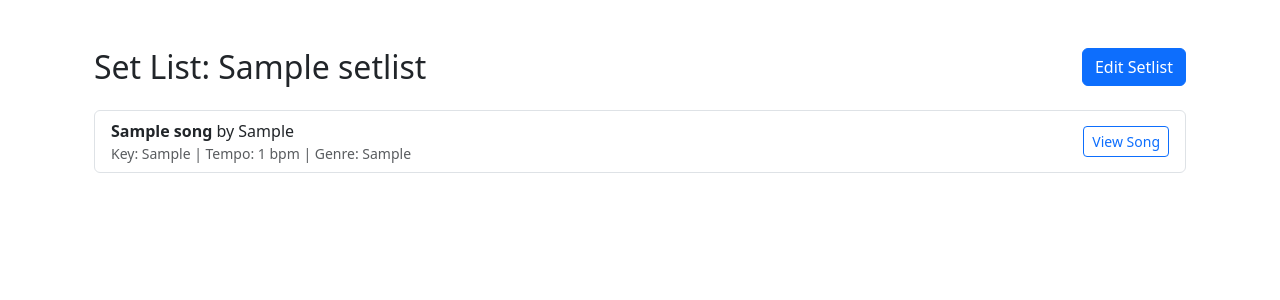
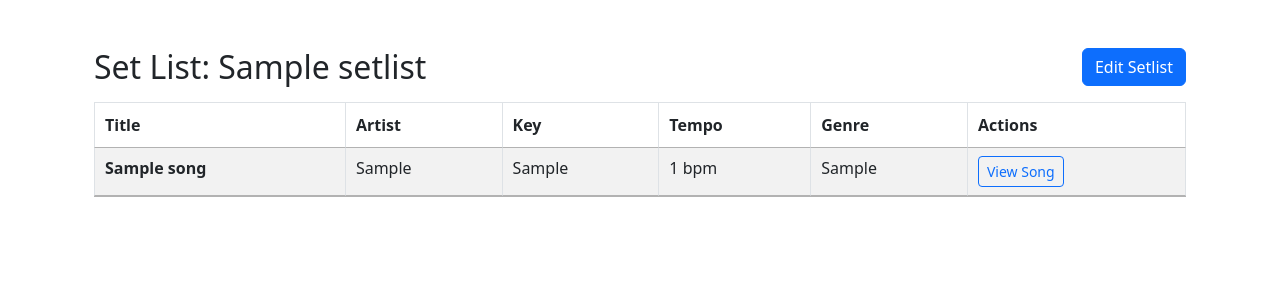
Before and after one commit to RichardModin/set_lists, a Django app: page /setlists/1/ in a window 1280 px wide. Shown: the part 104-404 px from the top of the page. Run offline with Django 5.2, Linux system fonts and the light colour scheme; a user stored in the database is signed in; tables that the repository leaves empty hold one stand-in row (values such as "Sample post"); some libraries are stand-ins or nearby versions.

Commit message:
feat: making setlist table a proper DataTable

```diff
--- a/templates/base.css
+++ b/templates/base.css
@@ -5,6 +5,7 @@
         padding: 0 !important;
     }
 
+    #songsTable,
     .navbar,
     .set-list-detail .btn,
     .song-detail .btn,
@@ -18,9 +19,16 @@
         width: 100% !important;
         border: 0 !important;
     }
+
+    .print-only {
+        display: block !important;
+    }
 }
 
-/*
+.print-only {
+    display: none;
+}
+
 #songs, #setlists, #notes {
     border-left: 1px solid #dee2e6;
     padding-left: 1rem;
@@ -29,4 +37,3 @@
     border-bottom: 1px solid #dee2e6;
     padding-bottom: 1rem;
 }
-*/
--- a/templates/core/setlist_detail.html
+++ b/templates/core/setlist_detail.html
@@ -10,7 +10,39 @@
   </div>
 
   {% if setlist.songs.all %}
-    <ul class="list-group mt-4">
+    <table id="songsTable" class="table table-striped table-bordered mt-4">
+      <thead>
+        <tr>
+          <th>Title</th>
+          <th>Artist</th>
+          <th>Key</th>
+          <th>Tempo</th>
+          <th>Genre</th>
+          <th>Actions</th>
+        </tr>
+      </thead>
+      <tbody>
+        {% for song in setlist.songs.all %}
+          <tr>
+            <td><strong>{{ song.title }}</strong></td>
+            <td>{{ song.artist }}</td>
+            <td>{{ song.key }}</td>
+            <td>{{ song.tempo }} bpm</td>
+            <td>{{ song.genre }}</td>
+            <td>
+              <a href="{% url 'songs:song_detail' song.id %}" class="btn btn-sm btn-outline-primary">View Song</a>
+            </td>
+          </tr>
+        {% endfor %}
+      </tbody>
+    </table>
+  {% else %}
+    <p class="mt-4">This setlist is currently empty.</p>
+  {% endif %}
+
+
+  {% if setlist.songs.all %}
+    <ul class="list-group mt-4 print-only">
       {% for song in setlist.songs.all %}
         <li class="list-group-item d-flex justify-content-between align-items-center">
           <div>
@@ -23,14 +55,25 @@
               </small>
             {% endif %}
           </div>
-          <div>
-            <a href="{% url 'songs:song_detail' song.id %}" class="btn btn-sm btn-outline-primary">View Song</a>
-          </div>
         </li>
       {% endfor %}
     </ul>
-  {% else %}
-    <p class="mt-4">This setlist is currently empty.</p>
   {% endif %}
 </div>
+
+<!-- Include DataTables CSS and JS -->
+<link rel="stylesheet" href="https://cdn.datatables.net/1.13.6/css/jquery.dataTables.min.css">
+<script src="https://code.jquery.com/jquery-3.7.0.min.js"></script>
+<script src="https://cdn.datatables.net/1.13.6/js/jquery.dataTables.min.js"></script>
+
+<script>
+  $(document).ready(function() {
+    $('#songsTable').DataTable({
+      searching: false,
+      ordering: false,
+      paging: false,
+      info: false
+    });
+  });
+</script>
 {% endblock %}
```
